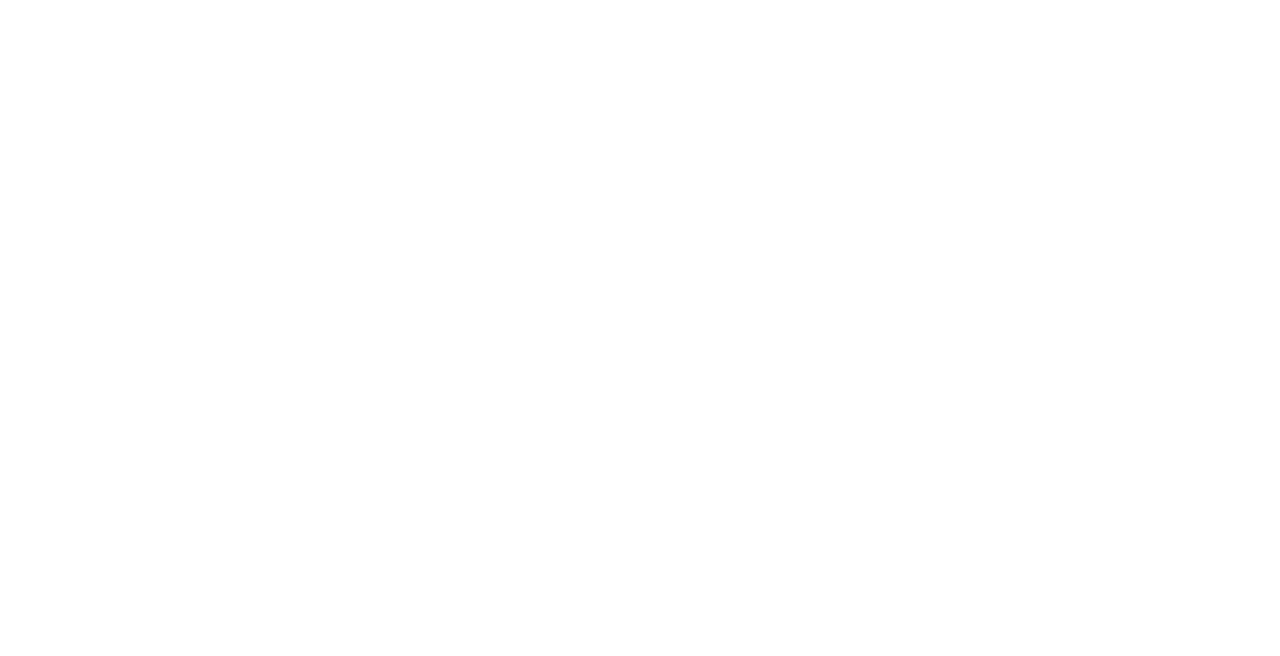
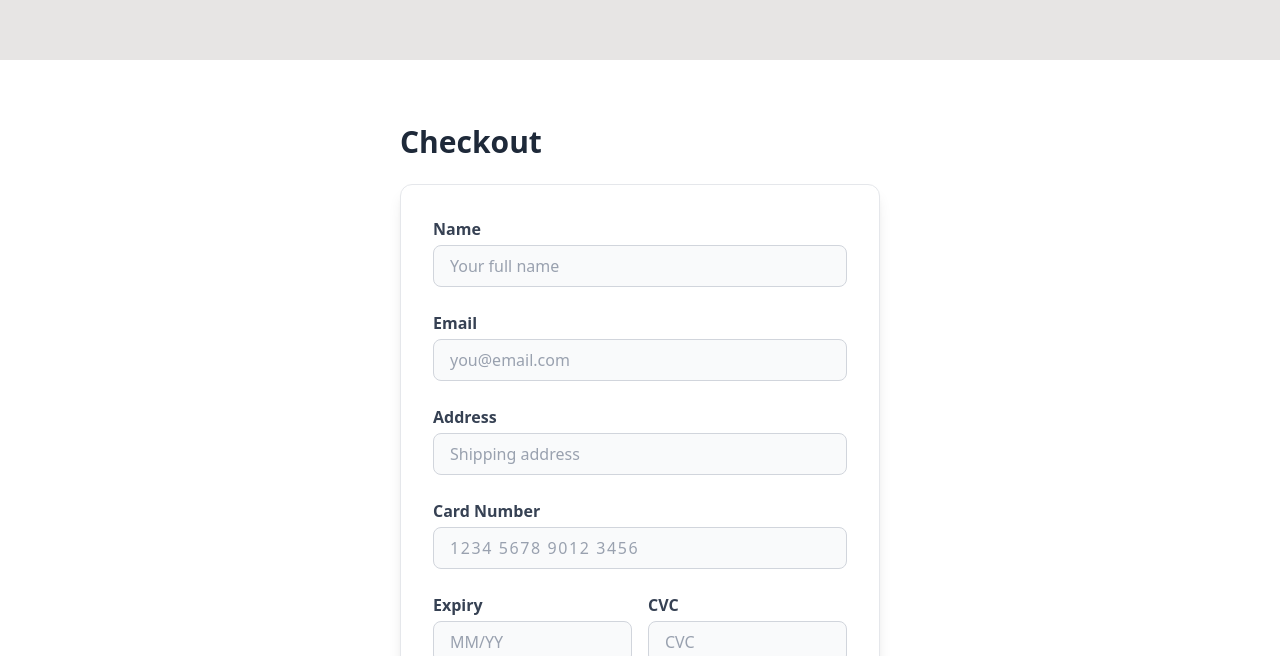
Before and after one commit to kokasribeiro/hypemode-ecommerce-finalproject-fe, a React (Vite) app: page /checkout in a window 1280 px wide. Before the commit this address had no page. Shown: the part 444-1100 px from the top of the page. Before the commit the page ends 800 px from the top, so only its background shows below. Built offline with nearby package versions, Linux system fonts and the light colour scheme; no server answers.

Commit message:
feat: add Checkout page route to main router for improved navigation

```diff
--- a/src/main.jsx
+++ b/src/main.jsx
@@ -16,6 +16,7 @@ import Login from './pages/Login';
 import Register from './pages/Register';
 import Cart from './pages/Cart';
 import Search from './pages/Search';
+import Checkout from './pages/Checkout';
 
 const router = createBrowserRouter([
   {
@@ -61,6 +62,10 @@ const router = createBrowserRouter([
         path: '/register',
         element: <Register />,
       },
+      {
+        path: '/checkout',
+        element: <Checkout />,
+      },
     ],
   },
 ]);
--- /dev/null
+++ b/src/pages/Checkout.jsx
@@ -0,0 +1,141 @@
+import React, { useState } from 'react';
+import LayoutContainer from '../components/layout/LayoutContainer';
+import SecondaryHeader from '../components/layout/SecondaryHeader';
+import SEO from '../components/SEO';
+
+export default function Checkout() {
+  const [form, setForm] = useState({
+    name: '',
+    email: '',
+    address: '',
+    cardNumber: '',
+    expiry: '',
+    cvc: '',
+  });
+  const [success, setSuccess] = useState(false);
+  const [error, setError] = useState('');
+
+  const handleChange = (e) => {
+    setForm({ ...form, [e.target.name]: e.target.value });
+    setError('');
+  };
+
+  const handleSubmit = (e) => {
+    e.preventDefault();
+    if (!form.name || !form.email || !form.address || !form.cardNumber || !form.expiry || !form.cvc) {
+      setError('Please fill in all fields.');
+      return;
+    }
+    setSuccess(true);
+  };
+
+  if (success) {
+    return (
+      <LayoutContainer className='py-16 text-center'>
+        <h1 className='text-3xl font-bold mb-4 text-green-600'>Payment Successful!</h1>
+        <p className='text-gray-700 mb-6'>Thank you for your purchase. This was a fake checkout for demo purposes.</p>
+        <a
+          href='/'
+          className='inline-block bg-red-500 hover:bg-red-600 text-white font-semibold py-3 px-6 rounded-lg transition-colors duration-200 shadow-md'
+        >
+          Back to Home
+        </a>
+      </LayoutContainer>
+    );
+  }
+
+  return (
+    <>
+      <SEO
+        title='Checkout'
+        description='Complete your purchase at HypeMode Store.'
+        keywords='checkout, payment, order, complete purchase, online fashion'
+        url='/checkout'
+      />
+      <SecondaryHeader title='Checkout' />
+      <LayoutContainer className='py-16 max-w-lg mx-auto'>
+        <h1 className='text-3xl font-bold mb-6 text-gray-800'>Checkout</h1>
+        <form onSubmit={handleSubmit} className='space-y-6 bg-white border border-gray-200 rounded-xl shadow-lg p-8'>
+          <div>
+            <label className='block mb-1 font-semibold text-gray-700'>Name</label>
+            <input
+              type='text'
+              name='name'
+              value={form.name}
+              onChange={handleChange}
+              className='w-full border border-gray-300 rounded-lg px-4 py-2 focus:outline-none focus:ring-2 focus:ring-red-400 focus:border-red-500 transition placeholder-gray-400 bg-gray-50 text-gray-800'
+              placeholder='Your full name'
+            />
+          </div>
+          <div>
+            <label className='block mb-1 font-semibold text-gray-700'>Email</label>
+            <input
+              type='email'
+              name='email'
+              value={form.email}
+              onChange={handleChange}
+              className='w-full border border-gray-300 rounded-lg px-4 py-2 focus:outline-none focus:ring-2 focus:ring-red-400 focus:border-red-500 transition placeholder-gray-400 bg-gray-50 text-gray-800'
+              placeholder='you@email.com'
+            />
+          </div>
+          <div>
+            <label className='block mb-1 font-semibold text-gray-700'>Address</label>
+            <input
+              type='text'
+              name='address'
+              value={form.address}
+              onChange={handleChange}
+              className='w-full border border-gray-300 rounded-lg px-4 py-2 focus:outline-none focus:ring-2 focus:ring-red-400 focus:border-red-500 transition placeholder-gray-400 bg-gray-50 text-gray-800'
+              placeholder='Shipping address'
+            />
+          </div>
+          <div>
+            <label className='block mb-1 font-semibold text-gray-700'>Card Number</label>
+            <input
+              type='text'
+              name='cardNumber'
+              value={form.cardNumber}
+              onChange={handleChange}
+              className='w-full border border-gray-300 rounded-lg px-4 py-2 focus:outline-none focus:ring-2 focus:ring-red-400 focus:border-red-500 transition placeholder-gray-400 bg-gray-50 text-gray-800 tracking-widest'
+              maxLength={19}
+              placeholder='1234 5678 9012 3456'
+            />
+          </div>
+          <div className='flex space-x-4'>
+            <div className='flex-1'>
+              <label className='block mb-1 font-semibold text-gray-700'>Expiry</label>
+              <input
+                type='text'
+                name='expiry'
+                value={form.expiry}
+                onChange={handleChange}
+                className='w-full border border-gray-300 rounded-lg px-4 py-2 focus:outline-none focus:ring-2 focus:ring-red-400 focus:border-red-500 transition placeholder-gray-400 bg-gray-50 text-gray-800'
+                placeholder='MM/YY'
+                maxLength={5}
+              />
+            </div>
+            <div className='flex-1'>
+              <label className='block mb-1 font-semibold text-gray-700'>CVC</label>
+              <input
+                type='text'
+                name='cvc'
+                value={form.cvc}
+                onChange={handleChange}
+                className='w-full border border-gray-300 rounded-lg px-4 py-2 focus:outline-none focus:ring-2 focus:ring-red-400 focus:border-red-500 transition placeholder-gray-400 bg-gray-50 text-gray-800'
+                maxLength={4}
+                placeholder='CVC'
+              />
+            </div>
+          </div>
+          {error && <div className='text-red-500 text-sm font-medium'>{error}</div>}
+          <button
+            type='submit'
+            className='w-full bg-red-600 hover:bg-red-700 text-white font-semibold py-3 px-4 rounded-lg shadow-md transition-colors duration-200 text-lg tracking-wide mt-2 focus:outline-none focus:ring-2 focus:ring-red-400 focus:ring-offset-2'
+          >
+            Pay Now
+          </button>
+        </form>
+      </LayoutContainer>
+    </>
+  );
+}
```
Lines whose indentation alone changed are shown as unchanged.
